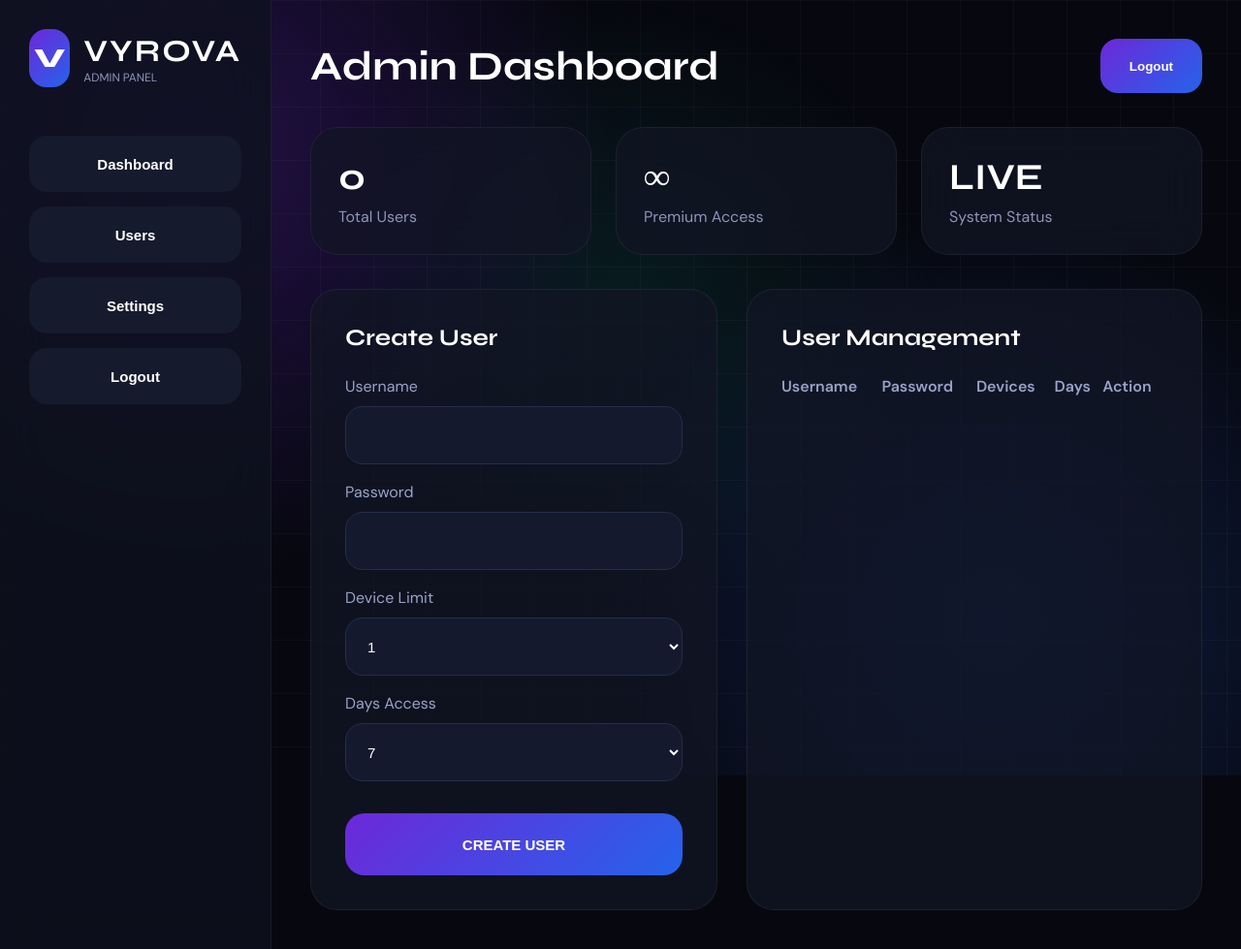
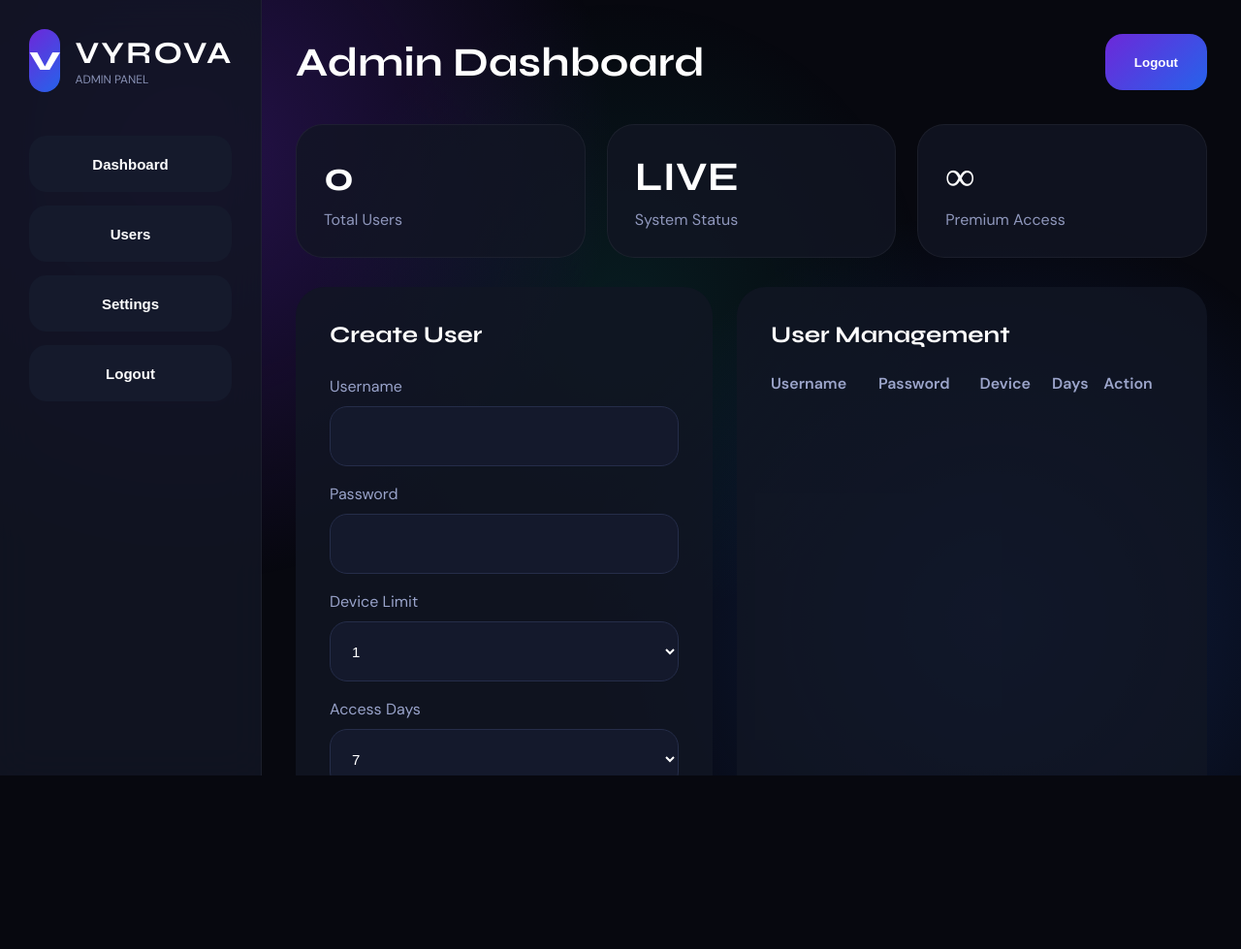
Before and after one commit to haideroffical17-jpg/SmartPaisay, a plain HTML site: page admin.html in a window 1280 px wide. Shown: the whole page at 97% size. After the commit the page ends 800 px from the top, so only its background shows below. Drawn offline with Linux system fonts and the light colour scheme.

Commit message:
Update admin.html

```diff
--- a/admin.html
+++ b/admin.html
@@ -1,12 +1,9 @@
 <!-- admin.html -->
-
 <!DOCTYPE html>
 <html lang="en">
 <head>
-
 <meta charset="UTF-8">
 <meta name="viewport" content="width=device-width, initial-scale=1.0">
-
 <title>VYROVA ADMIN</title>
 
 <link href="https://fonts.googleapis.com/css2?family=Syne:wght@700;800&family=DM+Sans:wght@400;500;600&display=swap" rel="stylesheet">
@@ -23,79 +20,55 @@ body{
 font-family:'DM Sans',sans-serif;
 background:#07080f;
 color:white;
-overflow-x:hidden;
+overflow:hidden;
 }
-
-/* BG */
 
 .bg{
 position:fixed;
 inset:0;
+background:
+radial-gradient(circle at 15% 20%,rgba(109,40,217,.30),transparent 35%),
+radial-gradient(circle at 80% 80%,rgba(37,99,235,.25),transparent 35%),
+radial-gradient(circle at 50% 40%,rgba(13,148,136,.14),transparent 40%);
 z-index:0;
-
-background:
-
-radial-gradient(circle at 15% 20%,rgba(109,40,217,.28),transparent 35%),
-
-radial-gradient(circle at 80% 80%,rgba(37,99,235,.25),transparent 35%),
-
-radial-gradient(circle at 50% 40%,rgba(13,148,136,.14),transparent 40%);
 }
-
-.grid{
-position:fixed;
-inset:0;
-
-background-image:
-
-linear-gradient(rgba(255,255,255,.03) 1px,transparent 1px),
-
-linear-gradient(90deg,rgba(255,255,255,.03) 1px,transparent 1px);
-
-background-size:55px 55px;
-}
-
-/* LAYOUT */
 
 .container{
 position:relative;
-z-index:10;
+z-index:5;
 display:flex;
-min-height:100vh;
+height:100vh;
 }
 
 /* SIDEBAR */
 
 .sidebar{
 
-width:280px;
+width:270px;
 
-background:rgba(14,18,30,.80);
+background:rgba(18,22,36,.85);
 
-backdrop-filter:blur(24px);
+backdrop-filter:blur(18px);
 
-border-right:1px solid rgba(255,255,255,.06);
+border-right:1px solid rgba(255,255,255,.05);
 
 padding:30px;
 
 }
 
 .logo{
-
 display:flex;
 align-items:center;
-gap:14px;
-
-margin-bottom:50px;
-
+gap:15px;
+margin-bottom:45px;
 }
 
 .mark{
 
-width:60px;
-height:60px;
+width:65px;
+height:65px;
 
-border-radius:18px;
+border-radius:20px;
 
 background:linear-gradient(135deg,#6d28d9,#2563eb);
 
@@ -104,9 +77,7 @@ justify-content:center;
 align-items:center;
 
 font-size:28px;
-
 font-family:'Syne';
-
 font-weight:800;
 
 }
@@ -118,15 +89,13 @@ letter-spacing:2px;
 
 .logo p{
 font-size:12px;
-color:#8e96b9;
+color:#8891b4;
 }
 
 .nav{
-
 display:flex;
 flex-direction:column;
-gap:15px;
-
+gap:14px;
 }
 
 .nav button{
@@ -137,15 +106,15 @@ border:none;
 
 border-radius:18px;
 
-cursor:pointer;
-
 background:#151a2c;
 
 color:white;
 
+cursor:pointer;
+
 font-size:15px;
 
-font-weight:600;
+font-weight:700;
 
 transition:.25s;
 
@@ -163,11 +132,11 @@ background:#6d28d9;
 
 flex:1;
 
-padding:40px;
+padding:35px;
+
+overflow:auto;
 
 }
-
-/* HEADER */
 
 .top{
 
@@ -181,15 +150,15 @@ margin-bottom:35px;
 
 .title{
 
+font-size:42px;
+
 font-family:'Syne';
-
-font-size:42px;
 
 }
 
 .logout{
 
-height:56px;
+height:58px;
 
 padding:0 30px;
 
@@ -197,17 +166,17 @@ border:none;
 
 border-radius:18px;
 
-cursor:pointer;
-
-font-weight:700;
-
 background:linear-gradient(135deg,#6d28d9,#2563eb);
 
 color:white;
 
+cursor:pointer;
+
+font-weight:800;
+
 }
 
-/* CARDS */
+/* STATS */
 
 .cards{
 
@@ -215,19 +184,17 @@ display:grid;
 
 grid-template-columns:repeat(3,1fr);
 
-gap:25px;
+gap:22px;
 
-margin-bottom:35px;
+margin-bottom:30px;
 
 }
 
 .card{
 
-background:rgba(18,22,36,.72);
+background:rgba(18,22,36,.80);
 
-border:1px solid rgba(255,255,255,.06);
-
-backdrop-filter:blur(22px);
+border:1px solid rgba(255,255,255,.05);
 
 padding:28px;
 
@@ -237,7 +204,7 @@ border-radius:28px;
 
 .card h2{
 
-font-size:38px;
+font-size:42px;
 
 font-family:'Syne';
 
@@ -246,32 +213,30 @@ margin-bottom:8px;
 }
 
 .card p{
+color:#8f97bc;
+}
 
-color:#8d95b9;
+/* PANEL */
+
+.panel{
+
+display:grid;
+
+grid-template-columns:430px 1fr;
+
+gap:25px;
 
 }
 
 /* FORM */
 
-.panel{
-
-display:grid;
-
-grid-template-columns:420px 1fr;
-
-gap:30px;
-
-}
-
 .formbox{
 
-background:rgba(18,22,36,.75);
+background:rgba(18,22,36,.82);
 
 padding:35px;
 
-border-radius:28px;
-
-border:1px solid rgba(255,255,255,.06);
+border-radius:30px;
 
 }
 
@@ -279,23 +244,21 @@ border:1px solid rgba(255,255,255,.06);
 
 font-family:'Syne';
 
-margin-bottom:25px;
+margin-bottom:28px;
 
 }
 
 .group{
-
 margin-bottom:18px;
-
 }
 
-.group label{
+label{
 
 display:block;
 
 margin-bottom:10px;
 
-color:#9aa3c9;
+color:#99a3ca;
 
 }
 
@@ -303,21 +266,21 @@ input,select{
 
 width:100%;
 
-height:60px;
+height:62px;
 
-background:#14192d;
+background:#14192c;
 
-border:1px solid #262d48;
+border:1px solid #252d49;
 
 border-radius:18px;
 
 padding:0 18px;
 
+outline:none;
+
 color:white;
 
 font-size:15px;
-
-outline:none;
 
 }
 
@@ -325,15 +288,15 @@ outline:none;
 
 width:100%;
 
-height:64px;
+height:65px;
+
+margin-top:10px;
 
 border:none;
 
+border-radius:20px;
+
 cursor:pointer;
-
-margin-top:15px;
-
-border-radius:20px;
 
 background:linear-gradient(135deg,#6d28d9,#2563eb);
 
@@ -341,21 +304,17 @@ font-weight:800;
 
 color:white;
 
-font-size:15px;
-
 }
 
 /* TABLE */
 
 .tablebox{
 
-background:rgba(18,22,36,.75);
+background:rgba(18,22,36,.82);
 
 padding:35px;
 
-border-radius:28px;
-
-border:1px solid rgba(255,255,255,.06);
+border-radius:30px;
 
 overflow:auto;
 
@@ -383,7 +342,7 @@ text-align:left;
 
 padding-bottom:18px;
 
-color:#9aa2c8;
+color:#9ca5cb;
 
 }
 
@@ -397,15 +356,15 @@ border-top:1px solid rgba(255,255,255,.05);
 
 .delete{
 
+border:none;
+
 padding:12px 18px;
-
-border:none;
 
 border-radius:14px;
 
 cursor:pointer;
 
-background:#ff4d6d;
+background:#ff4567;
 
 color:white;
 
@@ -414,13 +373,11 @@ font-weight:700;
 }
 
 </style>
-
 </head>
 
 <body>
 
 <div class="bg"></div>
-<div class="grid"></div>
 
 <div class="container">
 
@@ -428,7 +385,9 @@ font-weight:700;
 
 <div class="logo">
 
-<div class="mark">V</div>
+<div class="mark">
+V
+</div>
 
 <div>
 
@@ -449,9 +408,7 @@ font-weight:700;
 <button>Settings</button>
 
 <button onclick="logout()">
-
 Logout
-
 </button>
 
 </div>
@@ -463,15 +420,11 @@ Logout
 <div class="top">
 
 <div class="title">
-
 Admin Dashboard
-
 </div>
 
 <button class="logout" onclick="logout()">
-
 Logout
-
 </button>
 
 </div>
@@ -481,9 +434,7 @@ Logout
 <div class="card">
 
 <h2 id="usersCount">
-
 0
-
 </h2>
 
 <p>Total Users</p>
@@ -493,24 +444,20 @@ Logout
 <div class="card">
 
 <h2>
-
-∞
-
+LIVE
 </h2>
 
-<p>Premium Access</p>
+<p>System Status</p>
 
 </div>
 
 <div class="card">
 
 <h2>
-
-LIVE
-
+∞
 </h2>
 
-<p>System Status</p>
+<p>Premium Access</p>
 
 </div>
 
@@ -521,9 +468,7 @@ LIVE
 <div class="formbox">
 
 <h2>
-
 Create User
-
 </h2>
 
 <div class="group">
@@ -559,7 +504,7 @@ Create User
 
 <div class="group">
 
-<label>Days Access</label>
+<label>Access Days</label>
 
 <select id="days">
 
@@ -583,9 +528,7 @@ CREATE USER
 <div class="tablebox">
 
 <h2>
-
 User Management
-
 </h2>
 
 <table>
@@ -595,13 +538,9 @@ User Management
 <tr>
 
 <th>Username</th>
-
 <th>Password</th>
-
-<th>Devices</th>
-
+<th>Device</th>
 <th>Days</th>
-
 <th>Action</th>
 
 </tr>
@@ -624,7 +563,22 @@ User Management
 
 <script>
 
-let users=[]
+let users=
+
+JSON.parse(
+localStorage.getItem(
+"vyrovaUsers"
+)
+)||[]
+
+function saveUsers(){
+
+localStorage.setItem(
+"vyrovaUsers",
+JSON.stringify(users)
+)
+
+}
 
 function render(){
 
@@ -676,55 +630,94 @@ users.length
 
 function addUser(){
 
-let user={
-
-username:
+let username=
 document.getElementById(
 "username"
-).value,
+).value.trim()
 
-password:
+let password=
 document.getElementById(
 "password"
-).value,
+).value.trim()
 
-device:
+let device=
 document.getElementById(
 "device"
-).value,
+).value
 
-days:
+let days=
 document.getElementById(
 "days"
 ).value
 
-}
-
 if(
-!user.username
+!username
 ||
-!user.password
+!password
 ){
 
 alert(
-"Fill Fields"
+"Fill All Fields"
 )
 
 return
 
 }
 
-users.push(user)
+let exists=
+
+users.find(
+u=>u.username===username
+)
+
+if(exists){
+
+alert(
+"Username Already Exists"
+)
+
+return
+
+}
+
+users.push({
+
+username,
+password,
+device,
+days
+
+})
+
+saveUsers()
 
 render()
+
+document.getElementById(
+"username"
+).value=""
+
+document.getElementById(
+"password"
+).value=""
 
 }
 
 function removeUser(i){
 
+if(
+confirm(
+"Delete User?"
+)
+){
+
 users.splice(i,1)
 
+saveUsers()
+
 render()
+
+}
 
 }
 
```
